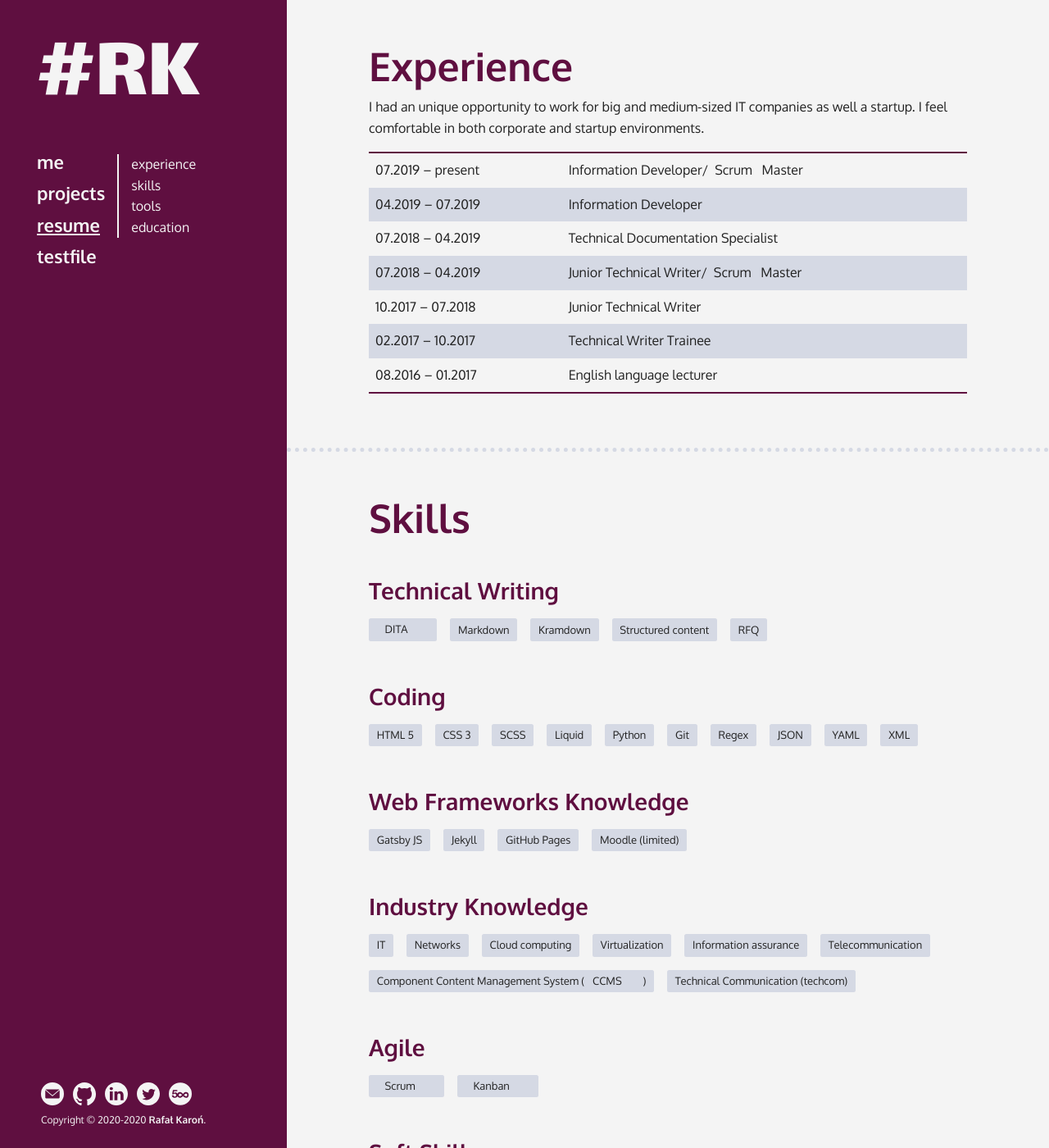
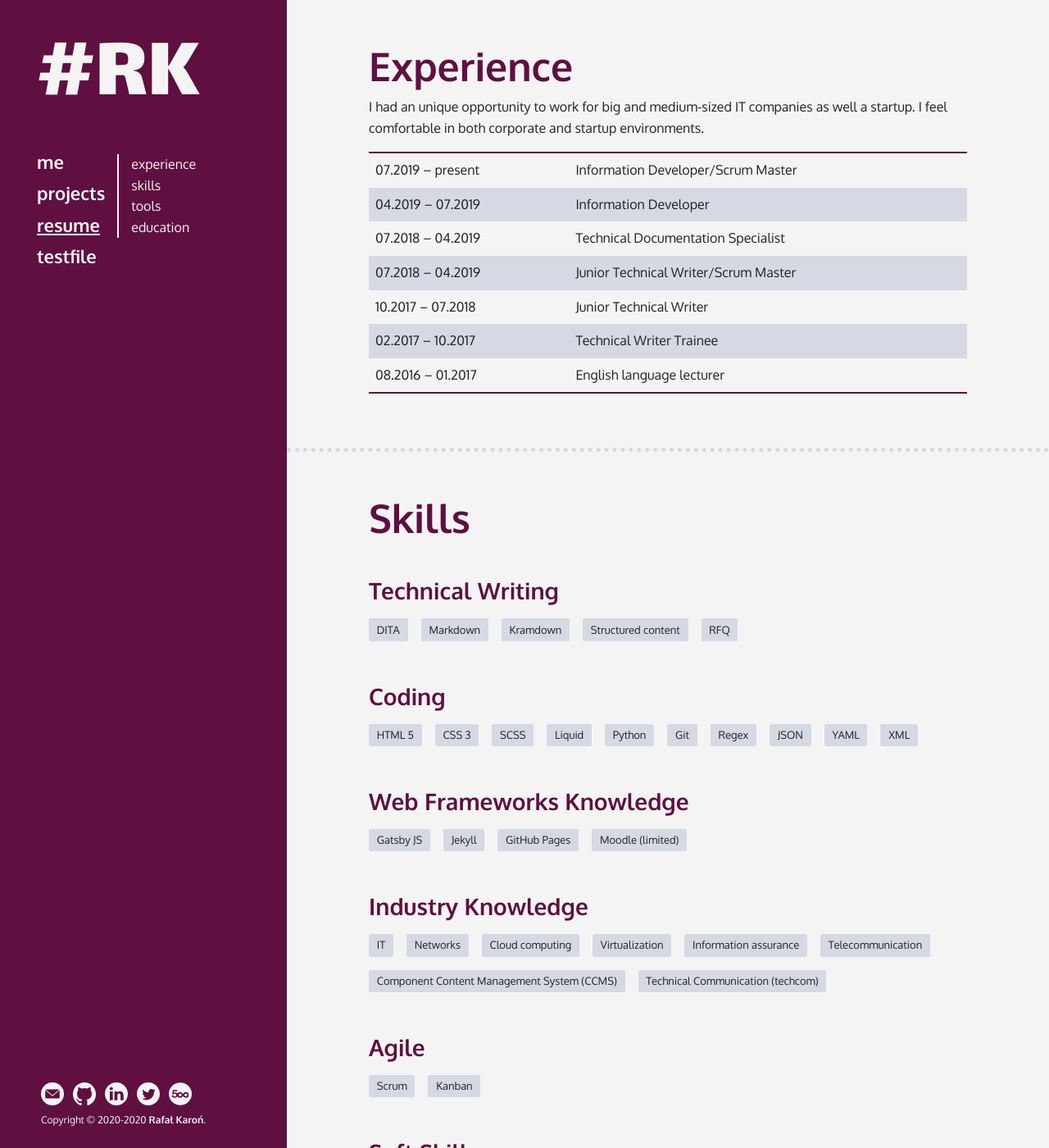
Before and after one commit to rafalkaron/rafalkaron.github.io, a Jekyll site: the page built from resume.md, in a window 1280 px wide and 1400 px high. Shown: the whole window at 82% size. Built offline with Jekyll 4.4.1, drawn with Linux system fonts in a browser that asks for light colours; some web fonts are replaced.

Commit message:
fixed padding for abbreviations

```diff
--- a/_sass/r/content/abbr.scss
+++ b/_sass/r/content/abbr.scss
@@ -1,9 +1,7 @@
 abbr,
 abbr[title] {
     text-decoration: none;
-    margin: inherit;
     font-weight: inherit;
-    padding: inherit;
     line-height: inherit;
     font-size: inherit;
 }
```
